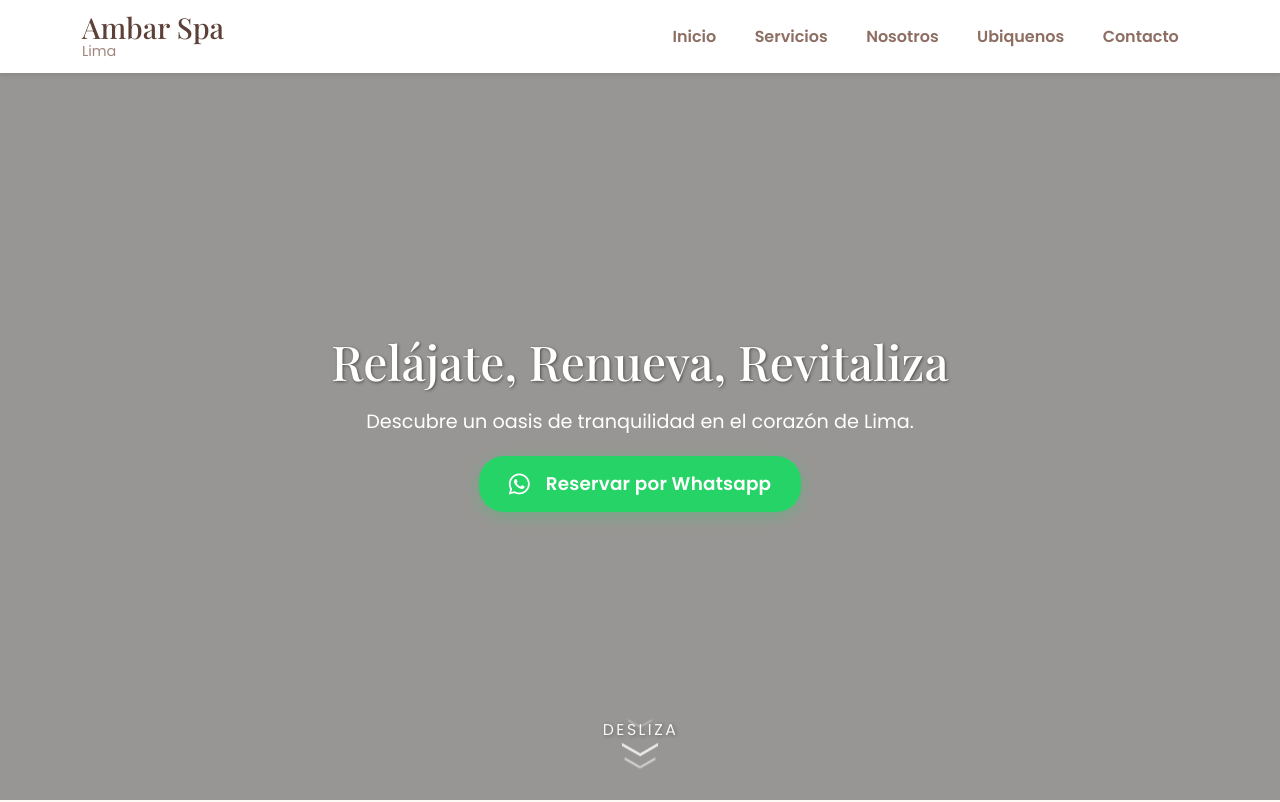
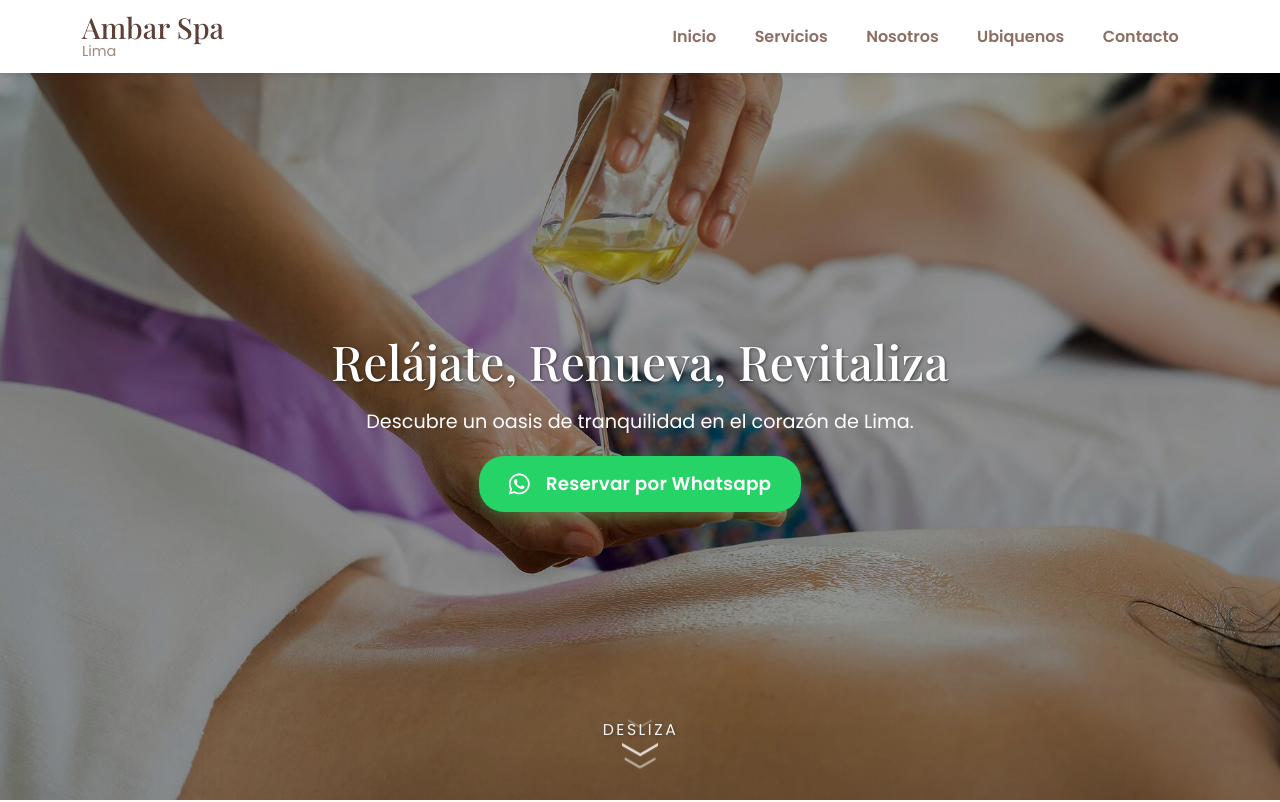
Before and after one commit to omarvasquezs/ambarspa, a plain HTML site: page index.html in a window 1280 px wide. Shown: the top 802 px of the page. Drawn offline with nearby package versions, Linux system fonts and the light colour scheme; the site is published under a folder, as on GitHub Pages, so addresses that start at the root find nothing; a web font is replaced by a local one.

Commit message:
Fixing background image path in hero section for SCSS and CSS files.

```diff
--- a/custom_theme/src/scss/_content.scss
+++ b/custom_theme/src/scss/_content.scss
@@ -48,7 +48,7 @@ section {
 
 // Hero Section
 .hero {
-  background: url('/images/hero-background.jpg') no-repeat center center/cover;
+  background: url('../images/hero-background.jpg') no-repeat center center/cover;
   color: $white;
   padding-top: 150px;
   padding-bottom: 100px;
```
Also changed, not shown: custom_theme/style.css.
